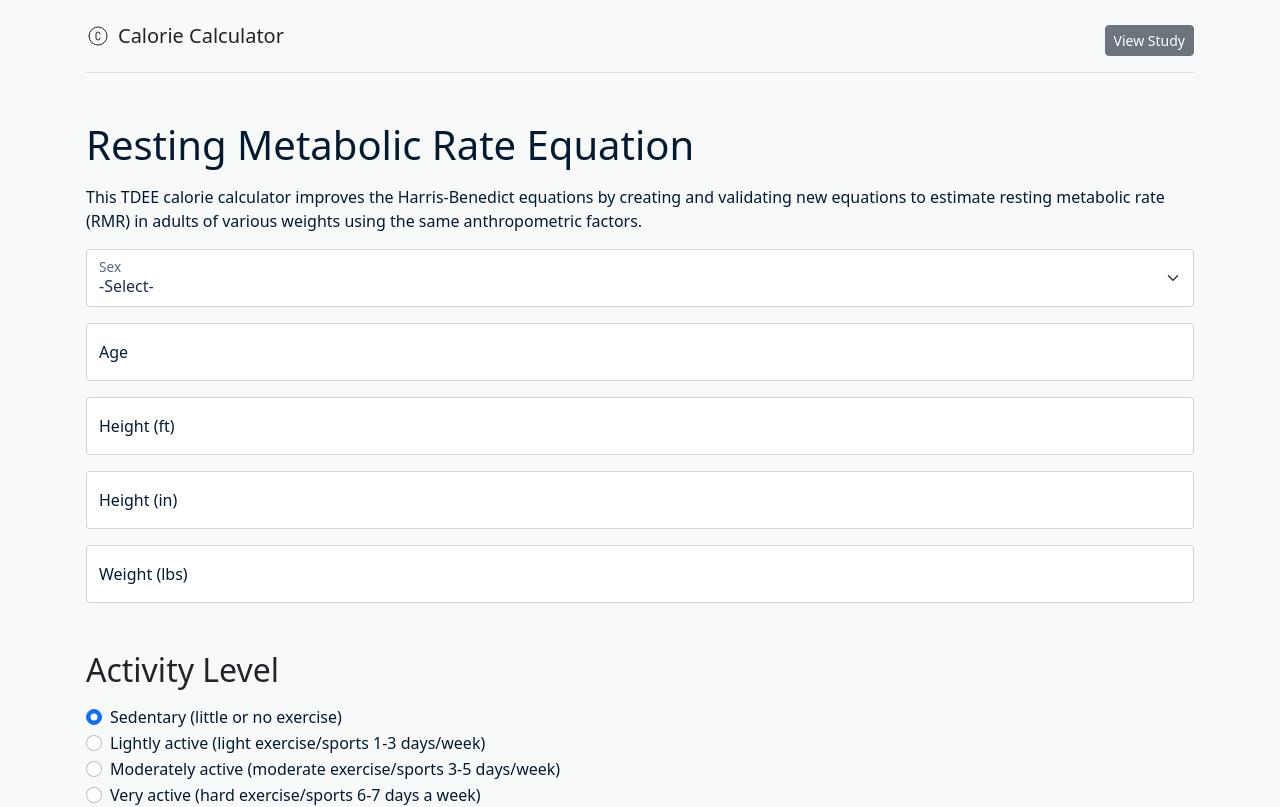
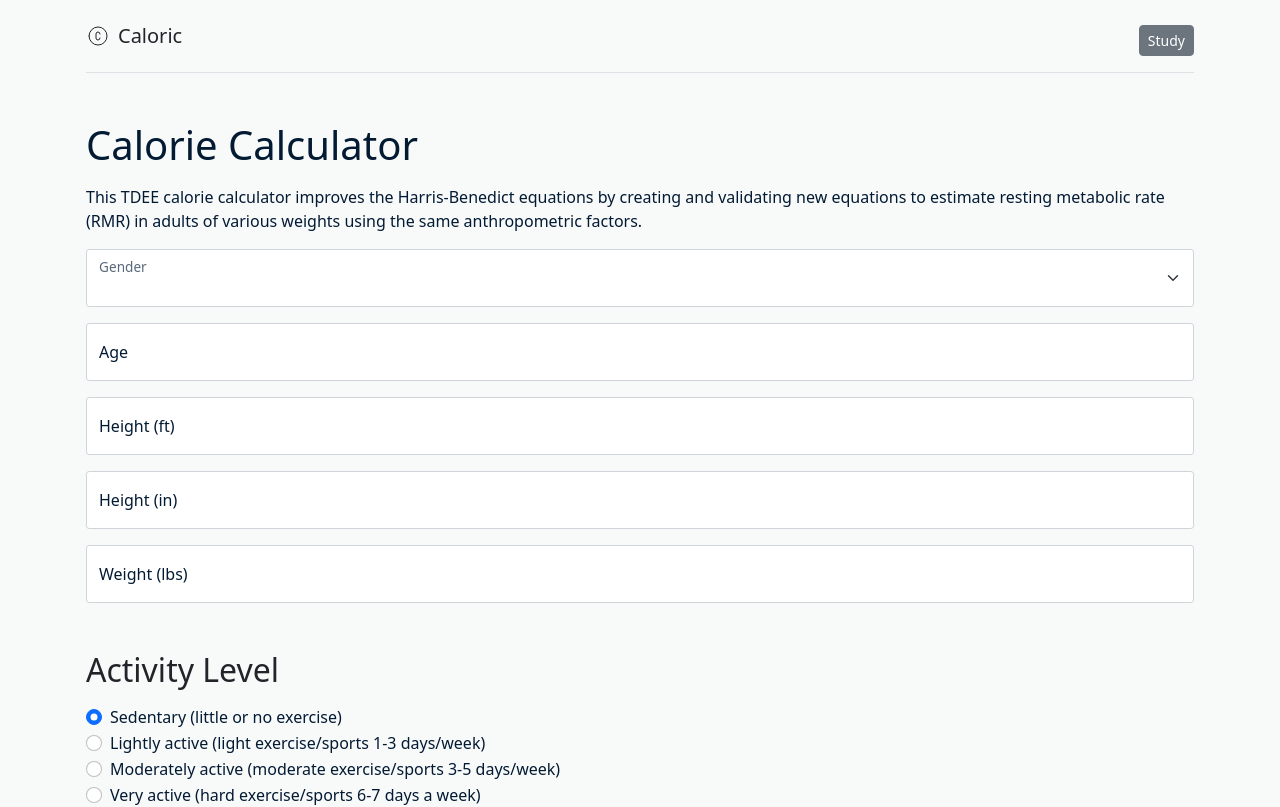
Before and after one commit to emiluzelac/caloric, a Next.js app: page / in a window 1280 px wide. Shown: the top 807 px of the page. Built offline with nearby package versions, Linux system fonts and the light colour scheme.

Commit message:
Wording Update

```diff
--- a/src/components/Calculator.tsx
+++ b/src/components/Calculator.tsx
@@ -118,7 +118,7 @@ const Calculator: React.FC = () => {
         className="my-4"
         style={{ display: showResults ? 'none' : 'block' }}
       >
-        <h1 className="h1 mb-3 fw-normal">Resting Metabolic Rate Equation</h1>
+        <h1 className="h1 mb-3 fw-normal">Calorie Calculator</h1>
         <p>
           This TDEE calorie calculator improves the Harris-Benedict equations by
           creating and validating new equations to estimate resting metabolic
@@ -134,11 +134,11 @@ const Calculator: React.FC = () => {
             onChange={(e) => setSex(e.target.value)}
             required
           >
-            <option value="">-Select-</option>
+            <option value="Choose..."></option>
             <option value="male">Male</option>
             <option value="female">Female</option>
           </select>
-          <label htmlFor="sex">Sex</label>
+          <label htmlFor="sex">Gender</label>
         </div>
         <div className="form-floating mb-3">
           <input
--- a/src/components/Header.tsx
+++ b/src/components/Header.tsx
@@ -13,7 +13,7 @@ const Header: React.FC = () => {
             <path d="M12 12m-9 0a9 9 0 1 0 18 0a9 9 0 1 0 -18 0"></path>
             <path d="M14 10a2 2 0 1 0 -4 0v4a2 2 0 1 0 4 0"></path>
           </svg>
-          <span>Calorie Calculator</span>
+          <span>Caloric</span>
         </Link>
       </h1>
       <a
@@ -22,7 +22,7 @@ const Header: React.FC = () => {
         target="_blank"
         rel="noopener"
       >
-        View Study
+        Study
       </a>
     </header>
   );
--- a/src/pages/index.tsx
+++ b/src/pages/index.tsx
@@ -8,7 +8,7 @@ export default function Home() {
   return (
     <>
       <Head>
-        <title>Pavlidou | New Human Resting Metabolic Rate Equation</title>
+        <title>Caloric | Pavlidou Resting Metabolic Rate Equation</title>
         <meta name="description" content="Generated by create next app" />
         <meta name="viewport" content="width=device-width, initial-scale=1" />
         <link rel="icon" href="/favicon.ico" />
```
